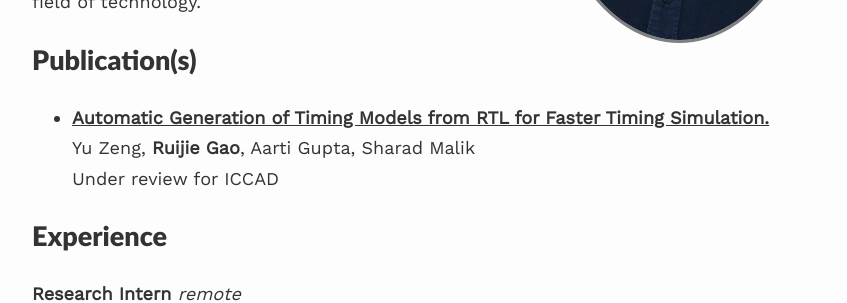
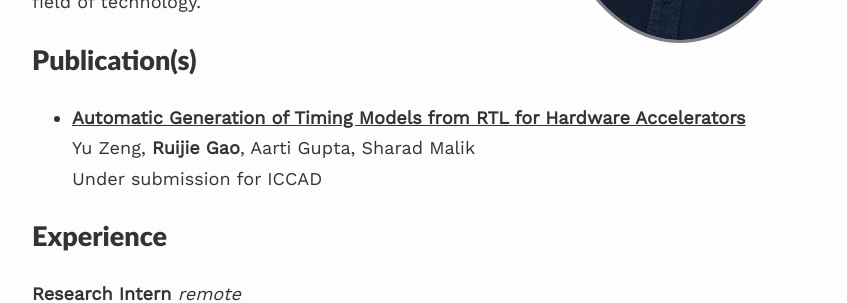
Before and after one commit to wuliJerry/vitae, a Jekyll site: the page built from index.md, in a window 1280 px wide. Shown: the part 540-843 px from the top of the page, without its empty margins (208-1055 px from the left). Built offline with Jekyll 4.4.1, drawn with Linux system fonts in a browser that asks for light colours; nearby versions of some CDN libraries.

Commit message:
change name

```diff
--- a/index.md
+++ b/index.md
@@ -13,9 +13,9 @@ Ruijie Gao is an undergraduate Electrical Engineering student set to graduate in
 Ruijie prefers using [Arch Linux](https://archlinux.org/) for its power and flexibility, and enjoys hardware design with [Chisel](https://www.chisel-lang.org/) as his favored tool. In addition to engineering, he also enjoys musicals like _Hamilton_ and _Rent_. Ruijie is committed to becoming a professional in computer architecture and aims to contribute significantly to the field of technology.
 
 ## Publication(s)
-- <u><b>Automatic Generation of Timing Models from RTL for Faster Timing Simulation.</b></u>
+- <u><b>Automatic Generation of Timing Models from RTL for Hardware Accelerators</b></u>
   Yu Zeng, **Ruijie Gao**, Aarti Gupta, Sharad Malik
-  Under review for ICCAD
+  Under submission for ICCAD
 
 
 ## Experience
```
